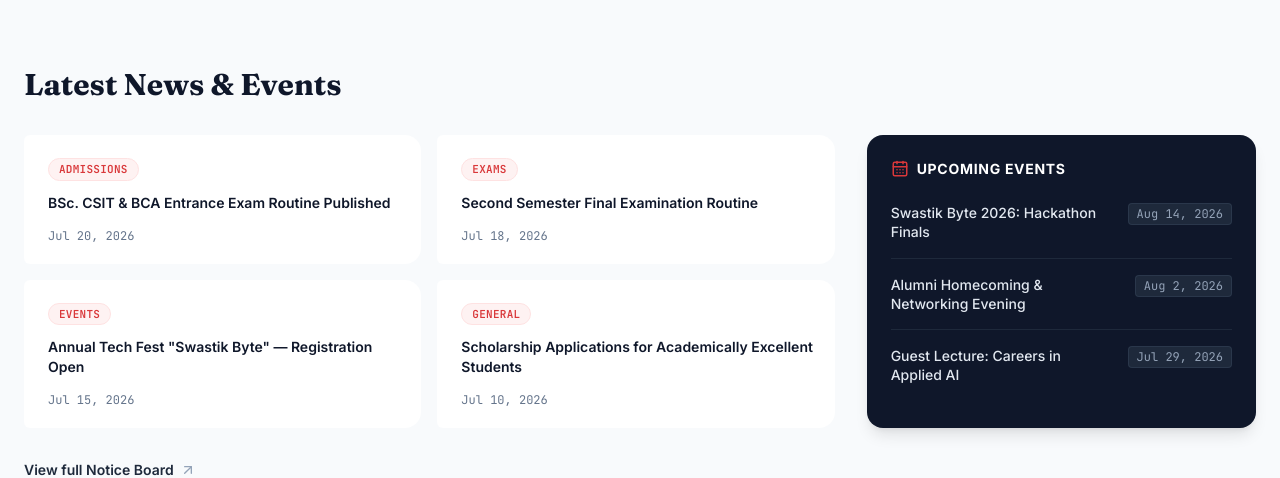
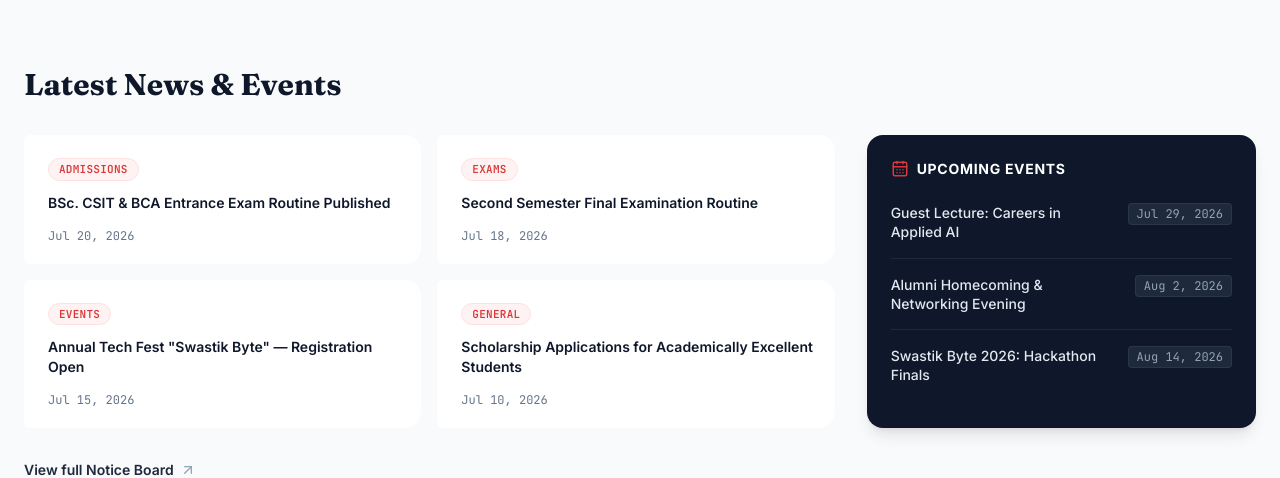
Before and after one commit to sujalshrestha01/Swastik-college, a React (Vite) app in the folder client/: page / in a window 1280 px wide. Shown: the part 1840-2318 px from the top of the page. Built offline with nearby package versions, Linux system fonts and the light colour scheme; no server answers.

Commit message:
add status to upcomming events and add it to site visibility

```diff
--- a/client/src/components/NewsEvents.jsx
+++ b/client/src/components/NewsEvents.jsx
@@ -1,41 +1,84 @@
-import { useEffect, useState } from 'react';
-import { Link } from 'react-router';
-import { CalendarDays, ArrowUpRight } from 'lucide-react';
-import { getNotices, getEvents } from '../api/client';
-import { useSettings } from '../context/SettingsContext';
+import { useEffect, useState } from "react";
+import { Link } from "react-router";
+import { CalendarDays, ArrowUpRight } from "lucide-react";
+import { getNotices, getEvents } from "../api/client";
+import { useSettings } from "../context/SettingsContext";
 
 function formatDate(iso) {
-  return new Date(iso).toLocaleDateString('en-US', { month: 'short', day: 'numeric', year: 'numeric' });
+  return new Date(iso).toLocaleDateString("en-US", {
+    month: "short",
+    day: "numeric",
+    year: "numeric",
+  });
+}
+
+function startOfToday() {
+  const d = new Date();
+  d.setHours(0, 0, 0, 0);
+  return d;
+}
+
+function getEventStatus(event) {
+  if (event.statusOverride && event.statusOverride !== "auto")
+    return event.statusOverride;
+
+  const eventDate = new Date(event.date);
+  const now = new Date();
+  const today = startOfToday();
+  const eventDay = new Date(eventDate);
+  eventDay.setHours(0, 0, 0, 0);
+
+  if (eventDay < today) return "past";
+  if (eventDate <= now) return "ongoing";
+  return "upcoming";
 }
 
 export default function NewsEvents() {
   const [notices, setNotices] = useState([]);
   const [events, setEvents] = useState([]);
-  const { isPageEnabled } = useSettings();
-  const noticesEnabled = isPageEnabled('notices');
+  const { isPageEnabled, isSectionVisible } = useSettings();
+  const noticesEnabled = isPageEnabled("notices");
+  const upcomingEnabled = isSectionVisible("home", "upcomingEvents");
 
   useEffect(() => {
-    if (noticesEnabled) getNotices().then((data) => setNotices(data.slice(0, 4)));
-    getEvents().then((data) => setEvents(data.slice(0, 4)));
-  }, [noticesEnabled]);
+    if (noticesEnabled)
+      getNotices().then((data) => setNotices(data.slice(0, 4)));
+    if (upcomingEnabled) {
+      getEvents().then((data) =>
+        setEvents(
+          data
+            .filter((e) => getEventStatus(e) !== "past")
+            .sort((a, b) => {
+              const rank = { ongoing: 0, upcoming: 0, completed: 1 };
+              const ra = rank[getEventStatus(a)] ?? 0;
+              const rb = rank[getEventStatus(b)] ?? 0;
+              if (ra !== rb) return ra - rb;
+              return new Date(a.date) - new Date(b.date);
+            })
+            .slice(0, 4),
+        ),
+      );
+    }
+  }, [noticesEnabled, upcomingEnabled]);
+
+  if (!noticesEnabled && !upcomingEnabled) return null;
 
   return (
     <section className="bg-slate-50 dark:bg-navy-900/90 py-16 sm:py-20 transition-colors duration-300">
       <div className="max-w-7xl mx-auto px-4 sm:px-6">
-
-        {/* Header */}
         <div className="mb-8">
           <h2 className="font-display text-2xl sm:text-3xl font-bold text-slate-900 dark:text-white">
             Latest News &amp; Events
           </h2>
         </div>
 
-        {/* Content Layout Grid */}
-        <div className={`grid gap-8 ${noticesEnabled ? 'lg:grid-cols-3' : 'lg:grid-cols-1'}`}>
-
-          {/* Left: Notices Cards Grid — hidden entirely if the Notice Board page is disabled */}
+        <div
+          className={`grid gap-8 ${noticesEnabled && upcomingEnabled ? "lg:grid-cols-3" : "lg:grid-cols-1"}`}
+        >
           {noticesEnabled && (
-            <div className="lg:col-span-2 grid sm:grid-cols-2 gap-4">
+            <div
+              className={`${upcomingEnabled ? "lg:col-span-2" : ""} grid sm:grid-cols-2 gap-4`}
+            >
               {notices.map((n) => (
                 <Link
                   key={n._id || n.id}
@@ -58,36 +101,65 @@ export default function NewsEvents() {
             </div>
           )}
 
-          {/* Right: Upcoming Events Panel */}
+          {upcomingEnabled && (
             <div className="bg-[#0F172A] dark:bg-navy-950 text-white rounded-2xl p-6 shadow-lg flex flex-col justify-between">
               <div>
                 <div className="flex items-center gap-2 mb-6 text-white">
-                <CalendarDays size={18} className="text-[#D9383A] dark:text-[#3B82F6]" />
-                <h3 className="font-bold text-sm uppercase tracking-wider text-white">Upcoming Events</h3>
+                  <CalendarDays
+                    size={18}
+                    className="text-[#D9383A] dark:text-[#3B82F6]"
+                  />
+                  <h3 className="font-bold text-sm uppercase tracking-wider text-white">
+                    Upcoming Events
+                  </h3>
                 </div>
                 <ul className="space-y-4">
-                {events.map((e) => (
-                  <li key={e._id || e.id} className="flex justify-between items-start gap-3 pb-4 border-b border-slate-800 dark:border-navy-800 last:border-0 last:pb-0">
-                    <span className="text-sm font-medium text-slate-200 dark:text-navy-100 leading-snug">{e.title}</span>
-                    <span className="font-mono text-xs text-slate-400 dark:text-navy-100/70 shrink-0 bg-slate-800 dark:bg-navy-800 px-2 py-0.5 rounded border border-slate-700/60 dark:border-navy-700">
-                      {formatDate(e.date)}
+                  {events.map((e) => {
+                    const status = getEventStatus(e);
+                    const badgeClass =
+                      status === "ongoing"
+                        ? "text-emerald-300 bg-emerald-900/40 border-emerald-700/60 animate-pulse"
+                        : status === "completed"
+                          ? "text-slate-400 bg-slate-800/70 border-slate-600/60"
+                          : "text-slate-400 dark:text-navy-100/70 bg-slate-800 dark:bg-navy-800 border-slate-700/60 dark:border-navy-700";
+                    const label =
+                      status === "ongoing"
+                        ? "Ongoing"
+                        : status === "completed"
+                          ? "Completed"
+                          : formatDate(e.date);
+                    return (
+                      <li
+                        key={e._id || e.id}
+                        className="flex justify-between items-start gap-3 pb-4 border-b border-slate-800 dark:border-navy-800 last:border-0 last:pb-0"
+                      >
+                        <span className="text-sm font-medium text-slate-200 dark:text-navy-100 leading-snug">
+                          {e.title}
+                        </span>
+                        <span
+                          className={`font-mono text-xs shrink-0 px-2 py-0.5 rounded border ${badgeClass}`}
+                        >
+                          {label}
                         </span>
                       </li>
-                ))}
+                    );
+                  })}
                 </ul>
               </div>
             </div>
-
+          )}
         </div>
 
-        {/* View Full Notice Board Link — only when the page is reachable */}
         {noticesEnabled && (
           <Link
             to="/notices"
             className="mt-8 inline-flex items-center gap-1.5 text-sm font-semibold text-slate-800 dark:text-navy-100 hover:text-[#D9383A] dark:hover:text-[#3B82F6] transition-colors group"
           >
             <span>View full Notice Board</span>
-            <ArrowUpRight size={16} className="text-slate-400 dark:text-navy-100/70 group-hover:text-[#D9383A] dark:group-hover:text-[#3B82F6] transition-colors" />
+            <ArrowUpRight
+              size={16}
+              className="text-slate-400 dark:text-navy-100/70 group-hover:text-[#D9383A] dark:group-hover:text-[#3B82F6] transition-colors"
+            />
           </Link>
         )}
       </div>
--- a/client/src/pages/admin/AdminEvents.jsx
+++ b/client/src/pages/admin/AdminEvents.jsx
@@ -6,7 +6,7 @@ import ImageUpload from '../../components/admin/ImageUpload';
 
 const types = ['Event', 'Workshop', 'Seminar', 'Fest', 'Other'];
 const empty = () => ({
-  title: '', description: '', date: new Date().toISOString().slice(0, 16), location: 'Main Campus', type: 'Event', isFeatured: false, imageUrl: '',
+  title: '', description: '', date: new Date().toISOString().slice(0, 16), location: 'College', type: 'Event', isFeatured: false, imageUrl: '', statusOverride: 'auto',
 });
 
 export default function AdminEvents() {
@@ -74,6 +74,20 @@ export default function AdminEvents() {
             </div>
             <Field label="Location"><Input value={editing.location} onChange={(e) => setEditing({ ...editing, location: e.target.value })} /></Field>
             <Field label="Description"><Textarea rows={3} value={editing.description} onChange={(e) => setEditing({ ...editing, description: e.target.value })} /></Field>
+
+            <Field label="Status (on the homepage Upcoming Events widget)">
+              <Select value={editing.statusOverride || 'auto'} onChange={(e) => setEditing({ ...editing, statusOverride: e.target.value })}>
+                <option value="auto">Auto (based on date)</option>
+                <option value="upcoming">Upcoming</option>
+                <option value="ongoing">Ongoing</option>
+                <option value="completed">Completed</option>
+              </Select>
+              <p className="text-xs text-navy-400 mt-1">
+                "Auto" shows the date until the event starts, then "Ongoing" for the rest of that day, then drops off the list.
+                Choosing Upcoming / Ongoing / Completed overrides that and stays fixed until you change it.
+              </p>
+            </Field>
+
             <label className="flex items-center gap-2">
               <input type="checkbox" checked={editing.isFeatured} onChange={(e) => setEditing({ ...editing, isFeatured: e.target.checked })} />
               <span className="text-sm text-navy-700">Feature this event on the homepage</span>
@@ -105,6 +119,9 @@ export default function AdminEvents() {
                   <div className="flex items-center gap-2">
                     <h3 className="font-display text-navy-800">{ev.title}</h3>
                     {ev.isFeatured && <span className="text-xs bg-marigold-100 text-marigold-600 px-2 py-0.5 rounded-full">Featured</span>}
+                    {ev.statusOverride && ev.statusOverride !== 'auto' && (
+                      <span className="text-xs bg-slate-100 text-slate-600 px-2 py-0.5 rounded-full capitalize">{ev.statusOverride}</span>
+                    )}
                   </div>
                   <p className="text-xs text-navy-400 mt-1">{new Date(ev.date).toLocaleString()} · {ev.location} · {ev.type}</p>
                   {ev.description && <p className="text-sm text-navy-500 mt-1">{ev.description}</p>}
```
Also changed, not shown: 4 other files (tests, documents, lock files or other folders). Lines whose indentation alone changed are shown as unchanged.
